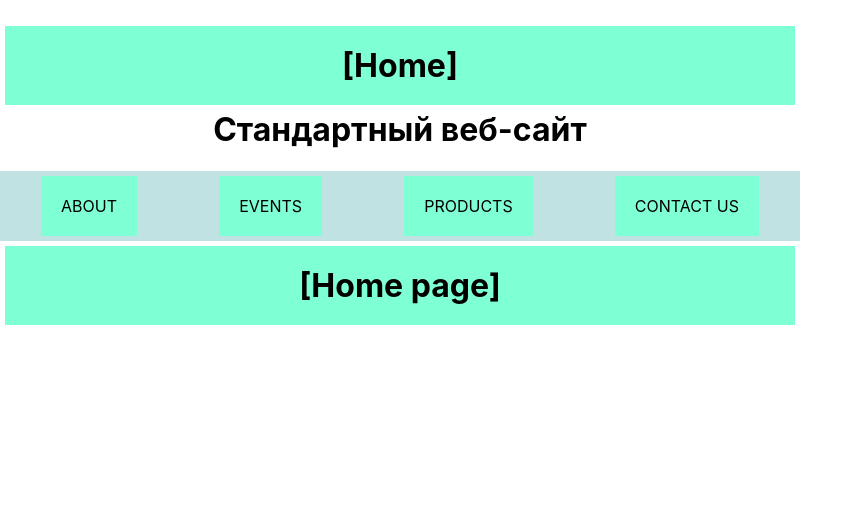
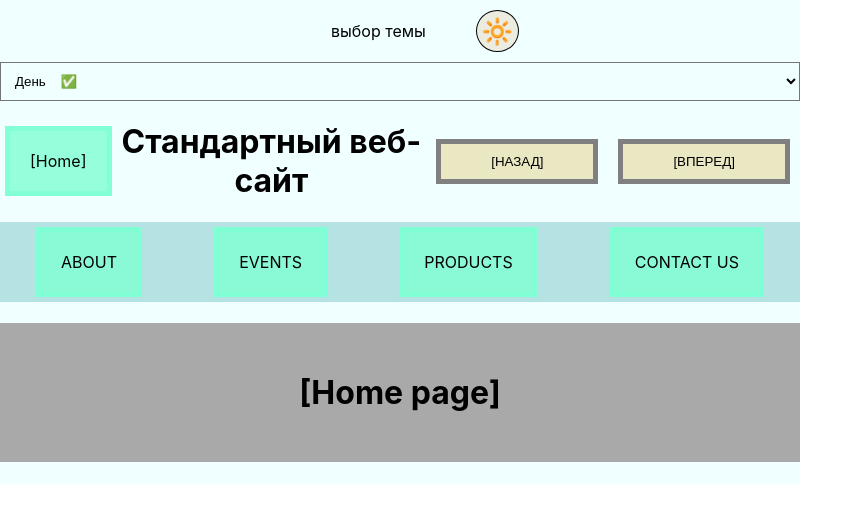
Before and after one commit to forgohill/started-react-app, a React (Create React App) app: page / in a window 1280 px wide. Shown: the top 522 px of the page, without its empty margins (0-863 px from the left). Built offline with nearby package versions, Linux system fonts and the light colour scheme.

Commit message:
дабавили поднятие стейта

```diff
--- a/src/components/App.jsx
+++ b/src/components/App.jsx
@@ -19,56 +19,33 @@ import {
 import './App.css';
 import Whoops404 from './Whoops404';
 
+import ThemeSelect from './ThemeSelect.jsx';
+
 
 function App() {
+  const [theme, setTheme] = React.useState('theme__day');
 
-  // let element = useRoutes(
-  //   [
-  //     { path: "/", element: <Home /> },
-  //     {
-  //       path: "about", element: <About />,
-  //       children:
-  //         [
-  //           { path: "services", element: <Services /> },
-  //           { path: "history", element: <History /> },
-  //           { path: "location", element: <Location /> },
-  //         ]
-  //     },
-  //     { path: "events", element: <Events /> },
-  //     { path: "products", element: <Products /> },
-  //     {
-  //       path: "contact", element: <Contact serverData={serverData} />,
-  //       children: [
-  //         { path: "contact:id", element: <Friend serverData={serverData} /> },
+  function handleThemeChange(e) {
+    setTheme(e.target.value);
+  };
 
-  //       ]
-  //     },
-  //     { path: "*", element: <Whoops404 /> },
-  //     { path: "services", redirectTo: "about/services" },
-  //   ]
-  // )
   return (
-    <div className="App">
+    <div className={`App ${theme}`}>
+      <ThemeSelect onChange={handleThemeChange} theme={theme} />
       <Header />
-      {/* {element} */}
       <Routes>
         <Route exact path='/' element={<Home />} />
-        <Route path='about' element={<About />} >
+        <Route path='/about' element={<About />} >
           <Route path='services' element={<Services />} />
           <Route path='history' element={<History />} />
           <Route path='location' element={<Location />} />
         </Route>
-        <Route path='events' element={<Events />} />
-        <Route path='products' element={<Products />} />
-        {/* <Route exact path='contact' element={<Contact serverData={serverData} />} /> */}
-        {/* <Route path='contact:id' element={<Friend serverData={serverData} />} /> */}
-        <Route path='contact' element={<Contact serverData={serverData} />} >
-          <Route path='contact:id' element={<Friend serverData={serverData} />} />
-          <Route path='5' element={<Friend serverData={serverData} />} />
-        </Route>
+        <Route path='/events' element={<Events />} />
+        <Route path='/products' element={<Products />} />
+        <Route exact path='/contact' element={<Contact serverData={serverData} />} />
+        <Route path='/contact/:id' element={<Friend serverData={serverData} />} />
         <Route path='*' element={<Whoops404 />}></Route>
       </Routes>
-
     </div >
   );
 }
--- /dev/null
+++ b/src/components/Friend.css
@@ -0,0 +1,27 @@
+/*
+<div className="friend__card">
+  <img className="friend__userpic" src={friend.profilePicLight} alt={friend.name} />
+  <div className="friend__details">
+    <h3 className="friend__name">{friend.name}</h3>
+    <p className="friend__location">Местоположение: {friend.location}</p>
+    <p className="friend__quantity">Количество домашних попугаев: {friend.parrotsOwned.length}</p>
+    <p className="friend__fav-quote">Любимое высказывание о птицах: "{friend.favBirdQuote}"</p>
+  </div>
+</div>
+<p className="page__paragrapher">Lorem ipsum dolor sit amet consectetur adipisicing elit. Non quia obcaecati blanditiis,
+  ab a veritatis voluptatem sequi porro optio.</p>
+<p className="page__paragrapher">Lorem ipsum dolor sit amet consectetur adipisicing elit. Non quia obcaecati blanditiis,
+  ab a veritatis voluptatem sequi porro optio.</p>
+</div> */
+.friend__card {
+  padding: 30px;
+  display: flex;
+}
+
+.friend__details {
+  padding: 30px;
+}
+
+.friend__userpic {
+  height: 300px;
+}
--- a/src/components/Header.jsx
+++ b/src/components/Header.jsx
@@ -1,18 +1,37 @@
 import React from 'react';
 import { Link } from 'react-router-dom'
+import { useNavigate } from 'react-router-dom'
+
+import './Header.css';
+
+function Header() {
+
+  const navigate = useNavigate();
+
+  function goBack() {
+    navigate(-1);
+  }
+
+  function goForward() {
+    navigate(1);
+  }
+
+  return (
+    <>
+
+      <div className='header__nav'>
+        <Link to="/" className='page__item'>[Home]</Link>
+        <h1 className='heading'>Стандартный веб-сайт</h1>
+        <button className="home__btn" onClick={goBack}>[НАЗАД]</button>
+        <button className="home__btn" onClick={goForward}>[ВПЕРЕД]</button>
+      </div>
 
 
-function Header() {
-  return (
-    <>
-      <h1 className='heading'>
-        <Link to="/" className='page__item'>[Home]</Link>
-        Стандартный веб-сайт</h1>
       <div className='nav'>
-        <Link to="about" className='page__item'>ABOUT</Link>
-        <Link to="events" className='page__item'>EVENTS</Link>
-        <Link to="products" className='page__item'>PRODUCTS</Link>
-        <Link to="contact" className='page__item'>CONTACT US</Link>
+        <Link to="/about" className='page__item'>ABOUT</Link>
+        <Link to="/events" className='page__item'>EVENTS</Link>
+        <Link to="/products" className='page__item'>PRODUCTS</Link>
+        <Link to="/contact" className='page__item'>CONTACT US</Link>
       </div>
     </>
   );
--- /dev/null
+++ b/src/components/Slider.css
@@ -0,0 +1,10 @@
+#slider-container {
+  display: flex;
+  padding: 15px 150px;
+}
+
+#slider-container .counter {
+  margin-left: 0.5rem;
+  width: 3rem;
+  font-size: large;
+}
--- /dev/null
+++ b/src/components/Slider.jsx
@@ -0,0 +1,18 @@
+import React from 'react';
+import { useState } from 'react-router-dom'
+
+import './Slider.css'
+function Slider({ size, onChange }) {
+
+
+  return (
+
+    <div id="slider-container">
+      <input type="range" min="0" max="99" value={`${size}`} onChange={onChange} />
+      <div className="counter">{`${size}`}</div>
+    </div>
+
+  );
+}
+
+export default Slider;
--- /dev/null
+++ b/src/components/ThemeSelect.jsx
@@ -0,0 +1,30 @@
+import React from 'react';
+
+
+function ThemeSelect(props) {
+  const theme = props.theme;
+
+
+
+  return (
+
+    <>
+      <div className={`theme-select`}>
+        <div className={`theme-select__heding`}>выбор темы</div>
+        <div className="theme-select__icon">{theme === 'theme__day' ? '🔆' : '🌙'}</div>
+      </div>
+      <select onChange={props.onChange} className={`theme-select ${theme}`}>
+        <option value="theme__day">День&nbsp;&nbsp;&nbsp;&nbsp;
+          <span className={`theme-select__span`}>{props.theme === "theme__day" && "✅"}</span>
+        </option>
+        <option value="theme__night">Ночь&nbsp;&nbsp;&nbsp;&nbsp;
+          <span className={`theme-select__span`}>{props.theme === "theme__night" && "✅"}</span>
+        </option>
+      </select>
+    </>
+
+
+  );
+}
+
+export default ThemeSelect;
--- a/src/components/pages.jsx
+++ b/src/components/pages.jsx
@@ -1,11 +1,15 @@
 import React from 'react';
 import { Link, Outlet } from 'react-router-dom'
 import { useParams } from 'react-router-dom'
+import { useState } from 'react-router-dom'
+
+import './Friend.css'
+import Slider from './Slider'
 
 export function Home() {
   return (
     <div className="">
-      <h1 className='heading page__item'>[Home page]</h1>
+      <h1 className='heading page__pages'>[Home page]</h1>
     </div>
   );
 };
@@ -13,7 +17,7 @@ export function Home() {
 export function About() {
   return (
     <>
-      <div className="page__item">
+      <div className="page__pages">
         <h1>[About]</h1>
       </div>
       <div className='nav'>
@@ -28,18 +32,26 @@ export function About() {
 
 export function Events() {
   return (
-    <div className="page__item">
+    <div className="page__pages">
       <h1>[Events]</h1>
     </div>
   );
 };
 
 export function Products() {
+  const [size, setSize] = React.useState(45);
+
+  function handleSizeChange(e) {
+    setSize(e.target.value);
+  }
+
   return (
     <>
-      <div className="page__item">
-        <h1>[Products]</h1>
-      </div>
+      <div className="page__pages" style={{ backgroundColor: `rgba(222, 184, 135, 0.${size})` }}>
+        <h1 style={{ fontSize: `${size}px` }}>[Products]</h1>
+
+        <Slider onChange={handleSizeChange} size={size} />
+      </div >
 
     </>
   );
@@ -58,7 +70,7 @@ export function Contact(props) {
 
   return (
     <>
-      <div className="page__item">
+      <div className="page__pages">
         <h1>[Contact]</h1>
       </div>
       <div className='nav'>
@@ -82,9 +94,9 @@ export function Contact(props) {
           )
         }
 
-        <Link to="5" className='page__item'>FRIEND__2</Link>
+        <Link to="/5" className='page__item'>FRIEND__404</Link>
       </div>
-      <Outlet />
+      {/* <Outlet /> */}
     </>
   );
 };
@@ -141,21 +153,19 @@ export function Friend(props) {
 
   return (
 
-    <><h1>asdasdasd</h1></>
-
-    // <div className="page__insert">
-    //   <h1>[Friend]</h1>
-    //   <div className="friend__card">
-    //     <img className="friend__userpic" src={friend.profilePicLight} alt={friend.name} />
-    //     <div className="friend__details">
-    //       <h3 className="friend__name">{friend.name}</h3>
-    //       <p className="friend__location">Местоположение: {friend.location}</p>
-    //       <p className="friend__quantity">Количество домашних попугаев: {friend.parrotsOwned.length}</p>
-    //       <p className="friend__fav-quote">Любимое высказывание о птицах: "{friend.favBirdQuote}"</p>
-    //     </div>
-    //   </div>
-    //   <p className="page__paragrapher">Lorem ipsum dolor sit amet consectetur adipisicing elit. Non quia obcaecati blanditiis, ab a veritatis voluptatem sequi porro optio.</p>
-    //   <p className="page__paragrapher">Lorem ipsum dolor sit amet consectetur adipisicing elit. Non quia obcaecati blanditiis, ab a veritatis voluptatem sequi porro optio.</p>
-    // </div>
+    <div className="page__insert">
+      <h1>[Friend]</h1>
+      <div className="friend__card">
+        <img className="friend__userpic" src={friend.profilePicLight} alt={friend.name} />
+        <div className="friend__details">
+          <h3 className="friend__name">{friend.name}</h3>
+          <p className="friend__location">Местоположение: {friend.location}</p>
+          <p className="friend__quantity">Количество домашних попугаев: {friend.parrotsOwned.length}</p>
+          <p className="friend__fav-quote">Любимое высказывание о птицах: "{friend.favBirdQuote}"</p>
+        </div>
+      </div>
+      <p className="page__paragrapher">Lorem ipsum dolor sit amet consectetur adipisicing elit. Non quia obcaecati blanditiis, ab a veritatis voluptatem sequi porro optio.</p>
+      <p className="page__paragrapher">Lorem ipsum dolor sit amet consectetur adipisicing elit. Non quia obcaecati blanditiis, ab a veritatis voluptatem sequi porro optio.</p>
+    </div>
   );
 };
--- a/src/index.css
+++ b/src/index.css
@@ -15,7 +15,22 @@ code {
 .nav {
   display: flex;
   justify-content: space-around;
+  flex-wrap: wrap;
+  /* max-width: 500px; */
   background-color: rgba(0, 139, 139, 0.246);
+}
+
+.header__nav {
+  display: flex;
+  flex-direction: row;
+
+  justify-content: center;
+  align-items: center;
+}
+
+.page__pages {
+  background-color: darkgray;
+  padding: 50px;
 }
 
 .page__item {
@@ -26,7 +41,8 @@ code {
   box-sizing: border-box;
   margin: 5px 5px;
   padding: 20px 20px;
-  background-color: aquamarine;
+  border: 5px solid rgba(127, 255, 212, 0.8);
+  background-color: rgba(127, 255, 212, 0.8);
   color: black;
   text-decoration: none;
 }
@@ -76,3 +92,62 @@ code {
   font-weight: 600;
   font-size: x-large;
 }
+
+.home__btn {
+  margin: 0 10px;
+  padding: 10px 50px;
+
+  border: 5px solid gray;
+
+  outline: none;
+  background-color: rgba(218, 165, 32, 0.267);
+
+  cursor: pointer;
+}
+
+
+.home__btn:hover {
+  background-color: darksalmon;
+}
+
+
+
+.theme-select {
+
+  display: flex;
+  flex-direction: row;
+  justify-content: center;
+
+  padding: 10px;
+}
+
+.theme-select__heding {
+  padding: 0 50px;
+
+  display: flex;
+  align-items: center;
+}
+
+.theme-select__icon {
+  padding: 5px;
+  font-size: 25px;
+
+  border: 1px solid black;
+  border-radius: 50%;
+  background-color: rgba(222, 184, 135, 0.259);
+}
+
+.theme-select__span {
+  display: block;
+  margin: 10px;
+  padding: 0 10px;
+}
+
+.theme__day {
+  background-color: azure;
+}
+
+
+.theme__night {
+  background-color: rgba(128, 128, 128, 0.7);
+}
```
